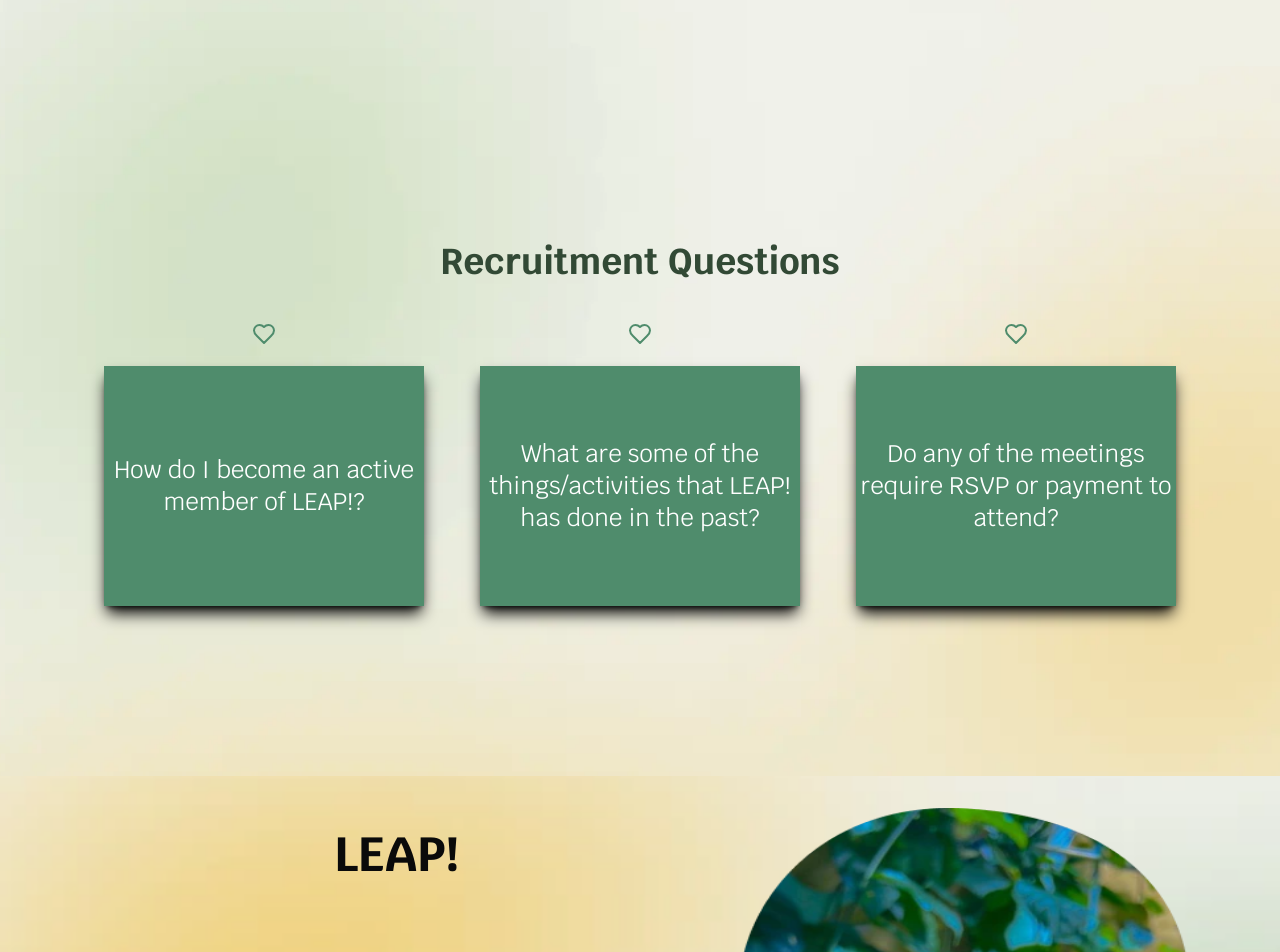
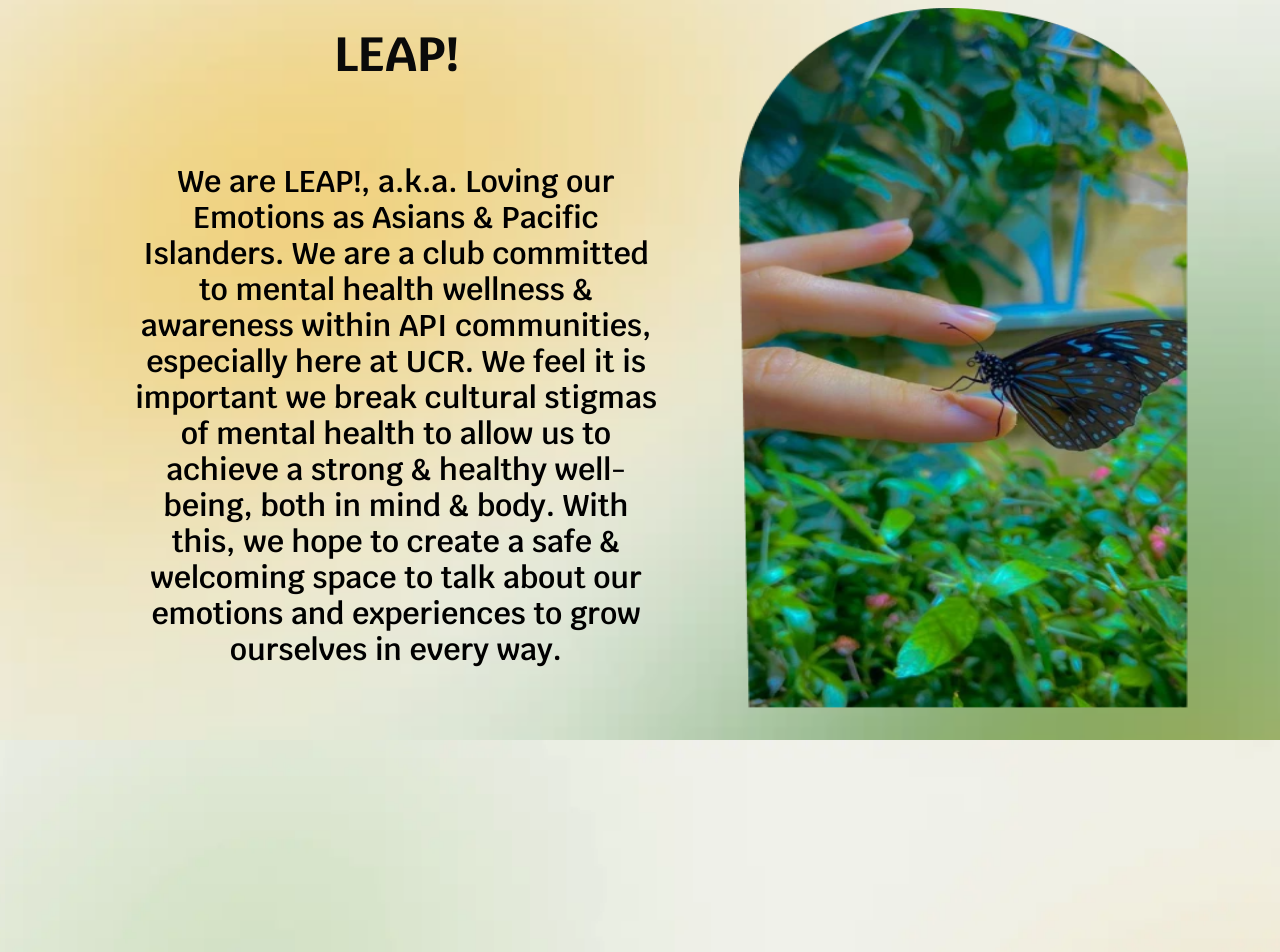
Before and after one commit to acm-ucr/leap-website, a Next.js app: page /about in a window 1280 px wide. Shown: the part 520-1472 px from the top of the page. Built offline with nearby package versions, Linux system fonts and the light colour scheme.

Commit message:
Reconfigured about page sections.

```diff
--- a/src/app/about/page.tsx
+++ b/src/app/about/page.tsx
@@ -18,8 +18,8 @@
         }
         background={BackgroundImage}
       />
+      <Leap />
       <FAQSection />
-      <Leap />
       <ValueSection />
     </div>
   );
```
Also changed, not shown: 1 other file (tests, documents, lock files or other folders).
